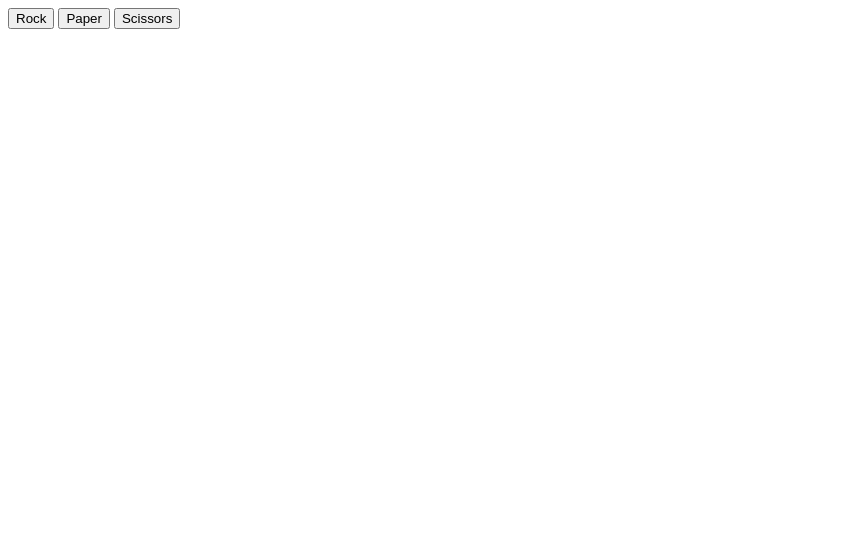
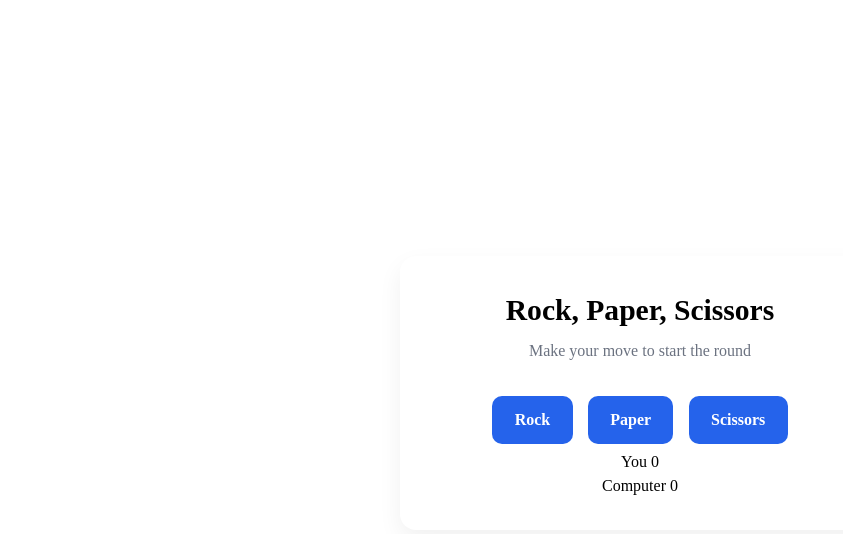
Before and after one commit to RuslanChekhuta/rock-paper-scissors, a plain HTML site: page index.html in a window 1280 px wide. Shown: the whole page, without its empty margins (0-843 px from the left). Drawn offline with Linux system fonts and the light colour scheme.

Commit message:
Display live scores and style game interface

```diff
--- a/index.html
+++ b/index.html
@@ -5,13 +5,30 @@
     <meta charset="UTF-8">
     <meta name="viewport" content="width=device-width, initial-scale=1.0">
     <title>Document</title>
+    <link rel="stylesheet" href="./style.css">
 </head>
 
 <body>
-    <button data-choice="rock">Rock</button>
-    <button data-choice="paper">Paper</button>
-    <button data-choice="scissors">Scissors</button>
-    <div></div>
+    <div class="container">
+
+        <h1>Rock, Paper, Scissors</h1>
+        <h2>Make your move to start the round</h2>
+        <button data-choice="rock" class="psk-btn">Rock</button>
+        <button data-choice="paper" class="psk-btn">Paper</button>
+        <button data-choice="scissors" class="psk-btn">Scissors</button>
+        <div class="roundText"></div>
+        <div class="score_wrap">
+            <div class="score-item">
+                <span class="score-label">You</span>
+                <span class="score-value" id="player-score">0</span>
+            </div>
+            <div class="score-item">
+                <span class="score-label">Computer</span>
+                <span class="score-value" id="computer-score">0</span>
+            </div>
+        </div>
+
+    </div>
     <script src="./script.js"></script>
 </body>
 
--- a/script.js
+++ b/script.js
@@ -1,5 +1,9 @@
-const btns = document.querySelectorAll("button");
-const logTotal = document.querySelector("div");
+const btns = document.querySelectorAll(".psk-btn");
+const logTotal = document.querySelector(".roundText");
+
+let playerScore = document.getElementById("player-score");
+
+let compScore = document.getElementById("computer-score");
 
 let getComputerChoice = () => {
   let rNum = Math.floor(Math.random() * 3);
@@ -50,10 +54,10 @@ let playGame = () => {
         e.currentTarget.dataset.choice,
         getComputerChoice(),
       );
+      playerScore.textContent = humanScore;
+      compScore.textContent = computerScore;
     });
   });
-
-  return `Final score: Human ${humanScore} - Computer ${computerScore}\n${humanScore > computerScore ? "You won the game" : humanScore < computerScore ? "Computer won the game" : "Tie game"}!`;
 };
 
 playGame();
--- /dev/null
+++ b/style.css
@@ -0,0 +1,81 @@
+*,
+*::before,
+*::after {
+  box-sizing: border-box;
+}
+
+* {
+  margin: 0;
+  padding: 0;
+}
+
+body {
+  line-height: 1.5;
+  -webkit-font-smoothing: antialiased;
+}
+
+img,
+picture,
+video,
+canvas,
+svg {
+  display: block;
+  max-width: 100%;
+}
+
+input,
+button,
+textarea,
+select {
+  font: inherit;
+}
+
+p,
+h1,
+h2,
+h3,
+h4,
+h5,
+h6 {
+  overflow-wrap: break-word;
+}
+
+.container {
+  width: 100%;
+  max-width: 480px;
+  background: #ffffff;
+  padding: 2rem;
+  border-radius: 16px;
+  box-shadow: 0 10px 25px rgba(0, 0, 0, 0.06);
+  text-align: center;
+  margin: 20% auto;
+}
+
+h1 {
+  font-size: 1.85rem;
+  font-weight: 800;
+  margin-bottom: 0.4rem;
+}
+
+h2 {
+  font-size: 1rem;
+  font-weight: 400;
+  color: #6b7280;
+  margin-bottom: 1.75rem;
+}
+
+.psk-btn {
+  display: inline-block;
+  margin: 0.35rem;
+  padding: 0.75rem 1.4rem;
+  font-size: 1rem;
+  font-weight: 600;
+  color: #ffffff;
+  background-color: #2563eb;
+  border: none;
+  border-radius: 10px;
+  cursor: pointer;
+  transition:
+    transform 0.12s ease,
+    background-color 0.2s ease;
+}
```
